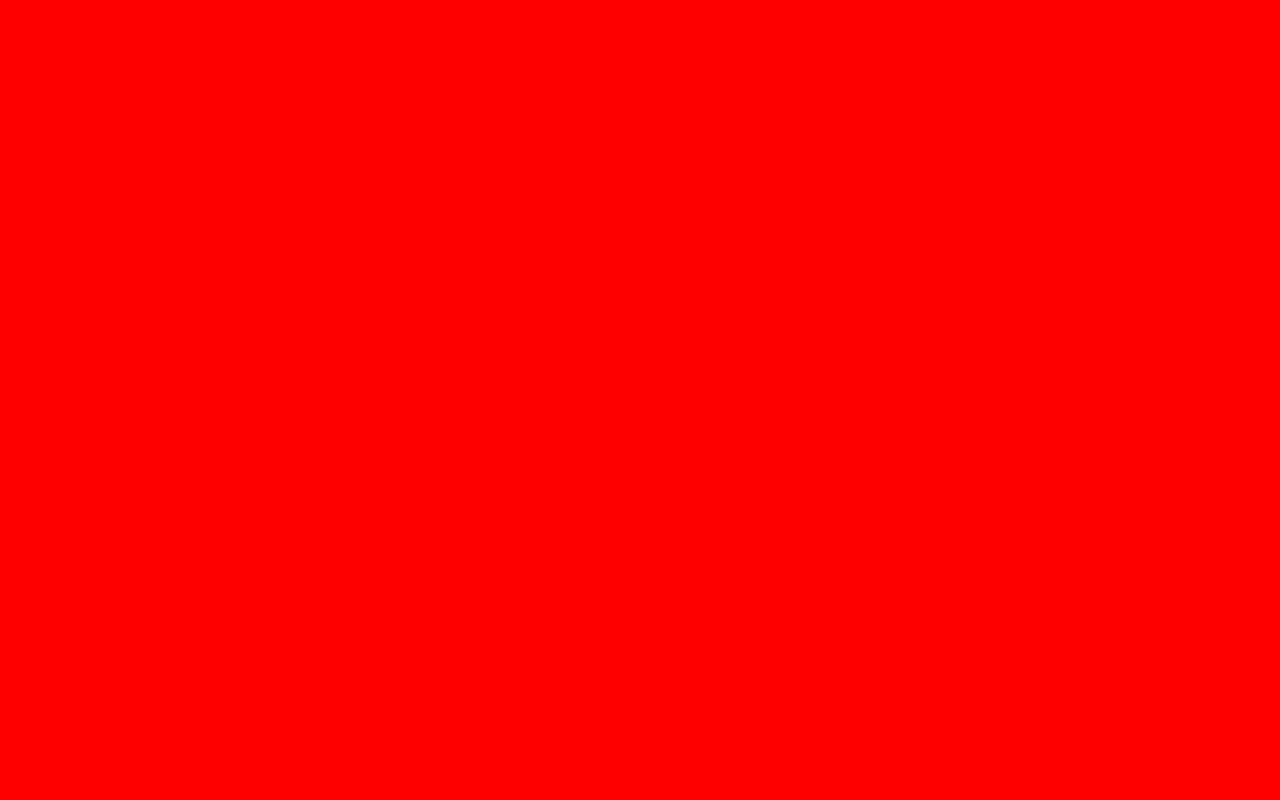
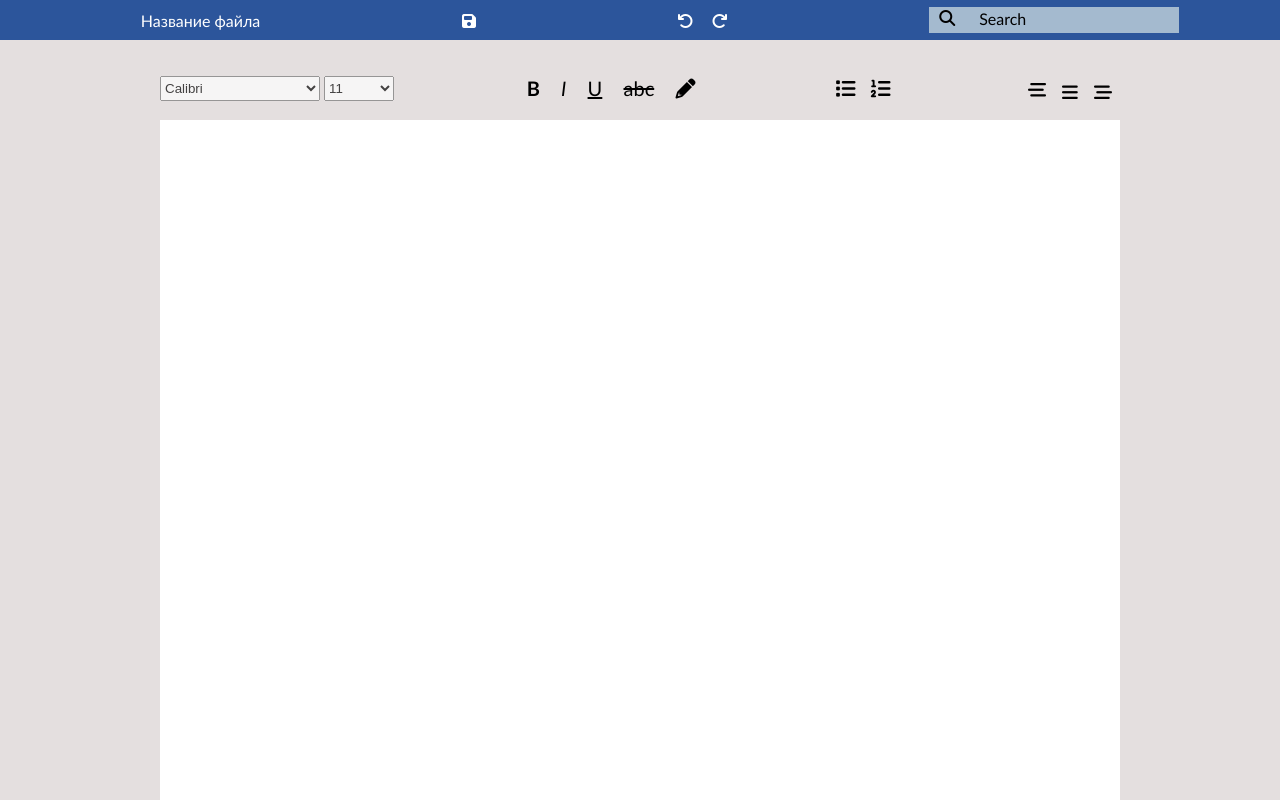
Before and after one commit to 1rudskoy1/Word, a website built with webpack: page src/index.html in a window 1280 px wide. Shown: the top 800 px of the page. Built offline with nearby package versions, Linux system fonts and the light colour scheme.

Commit message:
html complete

```diff
--- a/src/assets/scss/main.scss
+++ b/src/assets/scss/main.scss
@@ -1,6 +1,120 @@
 body{
-    background-color: red;
-    h1{
-        color: red;
+    font-family: 'Calibri', Courier, monospace;
+    background-color: #e4dfdf;
+    margin: 0;
+}
+._container{
+    max-width: 960px;
+    margin: 0 auto;
+}
+
+li{
+    cursor: pointer;
+    list-style: none;
+}
+
+.blank{
+    max-width: 960px;
+    background-color: white;
+    margin: 0 auto;
+    height: 1000px;
+    padding: 50px 50px;
+    box-sizing: border-box;
+    outline:none;
+    font-size: 20px;
+    letter-spacing: 1px;
+}
+header{
+    display: flex;
+    flex-direction: column;
+}
+.nav{
+    display: flex;
+    justify-content: space-around;
+    background-color: #2C559B;
+    margin-top: 0;
+    align-items: center;
+    height: 40px;
+    color: white;
+}
+.text-change{
+    display: flex;
+    text-align: center;
+    justify-content: space-between;
+    align-items: center;
+}
+.left-right{
+    display: flex;
+    width: 50px;
+    justify-content: space-between;
+}
+
+.link-input{
+    position: relative;
+    width: 250px;
+    height: 26px;
+    color: black;
+    background-color: #A4BACF;
+    outline:none;
+    cursor: text;
+
+    i {
+        margin-top: 3px;
+        margin-left: 10px;
+    }
+
+    &__placholder{
+        position: absolute;
+        top: -14px;
+        left: 50px;
+        font-weight: medium;
     }
 }
+
+.fonts-select{
+    width: 160px;
+    height: 25px;
+    cursor: pointer;
+    opacity: 0.7;
+}
+.fonts-select__size{
+    width: 70px;
+}
+.formatt{
+    font-size: 20px;
+}
+.formatt-text{
+    display: flex;
+    justify-content: space-around;
+    width: 190px;
+    padding-left: 0;
+
+    &__underline{
+        text-decoration: underline;
+    }
+    &__line{
+        text-decoration: line-through;
+    }
+}
+.text-align{
+    display: flex;
+    align-items: center;
+    justify-content: space-around;
+    width: 100px;
+    font-size: 18px;
+
+    li{
+        height: 15px;
+    }
+}
+.text-aligh__left{
+    transform: rotate(180deg);
+    padding-bottom: 10px;
+}
+
+.list{
+    display: flex;
+    justify-content: space-around;
+    width: 70px;
+    font-size: 20px;
+}
--- a/src/index.html
+++ b/src/index.html
@@ -4,9 +4,67 @@
     <meta charset="UTF-8">
     <meta http-equiv="X-UA-Compatible" content="IE=edge">
     <meta name="viewport" content="width=device-width, initial-scale=1.0">
+    <link rel="stylesheet" href="https://cdnjs.cloudflare.com/ajax/libs/font-awesome/6.1.2/css/all.min.css">
     <title>Word youre dream</title>
 </head>
 <body>
+    <header>
+        <div class="">
+                <div class="blue-menu">
+                    <ul class="nav">
+                        <li class="nav__link">Название файла</li>
+                        <li class="nav__link"><i class="fa-solid fa-floppy-disk"></i></li>
+                        <div class="left-right">
+                            <li class="nav__link"><i class="fa-solid fa-arrow-rotate-left"></i></li>
+                            <li class="nav__link"><i class="fa-solid fa-arrow-rotate-right"></i></li>
+                        </div>
+                        <li class="nav__link">
+                            <div class="link-input" contenteditable="">
+                                <i class="fa-solid fa-magnifying-glass"></i>
+                                <p class="link-input__placholder">Search</p>
+                            </div>
+                    </ul>
+                </div>
+                <div class="text-change _container">
+                    <div class="fonts">
+                        <select class="fonts-select" name="" id="">
+                            <option value="Calibri">Calibri</option>
+                            <option value="Aria">Aria</option>
+                            <option value="Roboto">Roboto</option>
+                        </select>
+                        <select class="fonts-select fonts-select__size" name="" id="">
+                            <option value="11">11</option>
+                            <option value="12">12</option>
+                            <option value="13">13</option>
+                        </select>
+                    </div>
+                    <div class="formatt">
+                        <ul class="formatt-text">
+                            <li class="formatt-text__bold"><b>B</b></li>
+                            <li class="formatt-text__cursive"><i>I</i></li>
+                            <li class="formatt-text__underline">U</li>
+                            <li class="formatt-text__line">abc</li>
+                            <li class="formatt-text__color"><i class="fa-solid fa-pencil"></i></li>
+                        </ul>
+                    </div>
+                    <div class="list">
+                        <li class="list_dots"><i class="fa-solid fa-list"></i></li>
+                        <li class="list_one"><i class="fa-solid fa-list-ol"></i></li>
+                    </div>
+                    <div class="text-align">
+                        <li class="text-aligh__left"><i class="fa-solid fa-bars-staggered"></i></li>
+                        <li class="text-aligh__center"><i class="fa-solid fa-bars"></i></li>
+                        <li class="text-aligh__right"><i class="fa-solid fa-bars-staggered"></i></li>
+                    </div>
+            </div>
+        </div>
+    </header>
+
+    <section>
+        <div class="blank" contenteditable="">
+
+        </div>
+    </section>
 
 </body>
 </html>
--- a/src/main.js
+++ b/src/main.js
@@ -1 +1,2 @@
 import "./assets/scss/main.scss"
+import "./index.html"
--- a/webpack.config.js
+++ b/webpack.config.js
@@ -1,43 +1,80 @@
 const path = require('path');
-const HTMLWebpackPlugin = require('html-webpack-plugin');
-const {CleanWebpackPlugin} = require('clean-webpack-plugin');
-const MiniCssExtractPlugin = require('mini-css-extract-plugin');
-const isDev = process.env.NODE_ENV === 'development';
-const isProd = !isDev;
+const {CleanWebpackPlugin} = require('clean-webpack-plugin')
+const HTMLWebpackPlugin = require('html-webpack-plugin')
+const CopyPlugin = require('copy-webpack-plugin')
+const MiniCssExtractPlugin = require('mini-css-extract-plugin')
 
-const filename = (ext) => isDev ? `[name].${ext}` : `[name].[contenthash].${ext}`;
+const isProd = process.env.NODE_ENV === 'production';
+const isDev = !isProd;
+
+const filename = ext => isDev ? `bundle.${ext}` : `bundle.[hash].${ext}`;
+
+const jsLoaders = () => {
+  const loaders = [
+    {
+      loader: 'babel-loader',
+      options: {
+        presets: ['@babel/preset-env']
+      }
+    }
+  ]
+  return loaders
+}
 
 module.exports = {
   context: path.resolve(__dirname, 'src'),
   mode: 'development',
-    entry: './main.js',
+  entry: ['@babel/polyfill','./index.js',],
   output: {
-        filename: `./js/${filename('js')}`,
-        path: path.resolve(__dirname, 'app')
+    filename: filename('js'),
+    path: path.resolve(__dirname, 'dist')
+  },
+  resolve: {
+    extensions: ['.js'],
+    alias: {
+      '@': path.resolve(__dirname, 'src'),
+      '@core': path.resolve(__dirname, 'src/core')
+    }
+  },
+  devtool: isDev ? "source-map" : false,
+  devServer:{
+    port: 3000,
+    hot: isDev
   },
   plugins: [
+    new CleanWebpackPlugin(),
     new HTMLWebpackPlugin({
-            template: path.resolve(__dirname, "src/index.html"),
-            filename: 'index.html',
-            minify: {
-                collapseWhitespace: isProd
+      template: 'index.html',
+      minify:{
+        removeComments: isProd,
+        collapseWhitespace: isProd,
       }
     }),
-        new CleanWebpackPlugin(),
+    new CopyPlugin({
+      patterns: [
+        { from: path.resolve(__dirname, 'src/favicon.ico'), to: path.resolve(__dirname, 'dist')}
+      ],
+    }),
     new MiniCssExtractPlugin({
-            filename: `./css/${filename('css')}`
-        }),
+      filename: filename("css")
+    })
   ],
-    module:{
-        rules:[
+  module: {
+    rules: [
       {
-                test: /\.css$/i,
-                use: [MiniCssExtractPlugin.loader, "css-loader"],
+        test: /\.s[ac]ss$/i,
+        use: [
+          MiniCssExtractPlugin.loader,
+          'css-loader',
+          'sass-loader'
+        ],
       },
       {
-                test: /\.scss$/i,
-                use: [MiniCssExtractPlugin.loader, 'css-loader', "sass-loader"],
-              },
-        ],
+
+        test: /\.js$/,
+        exclude: /node_modules/,
+        use: jsLoaders()
+      }
+    ]
   }
 }
```
Also changed, not shown: app/index.html (deleted, +0 -12 lines), app/js/main.js (deleted, +0 -79 lines), package.json (+12 -2 lines), .babelrc (added), app/css/main.css (deleted), src/assets/img/download.jpg (added), src/assets/img/favicon.ico (added), 1 other file. Lines whose indentation alone changed are shown as unchanged.
